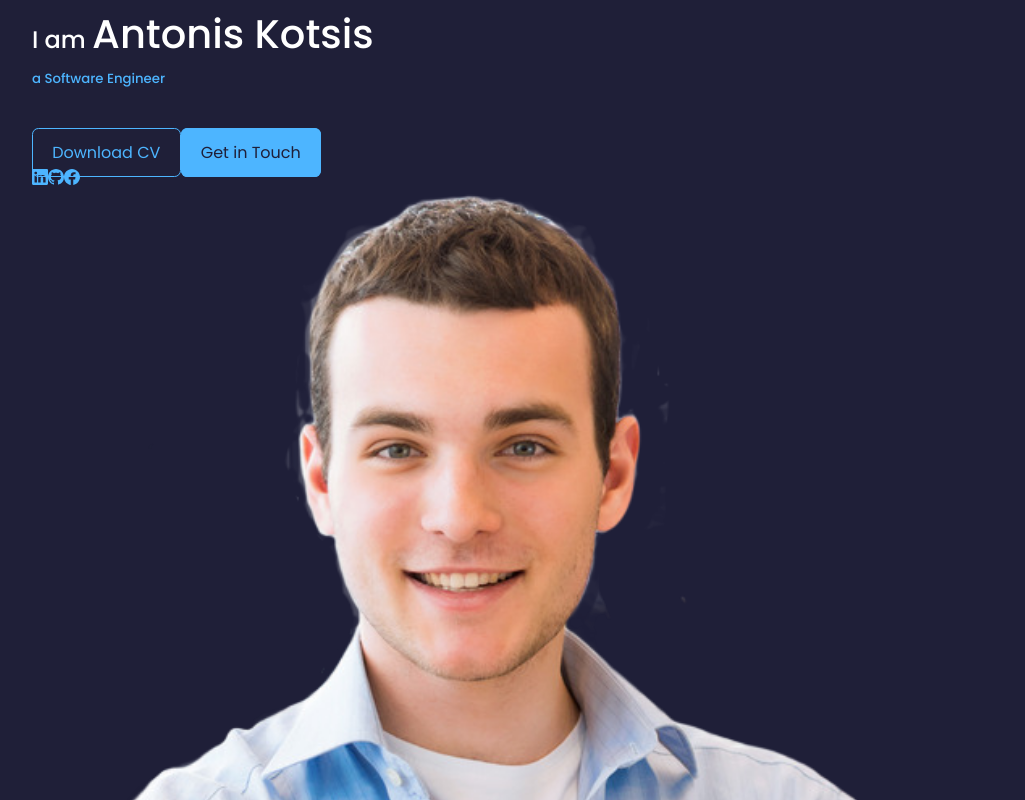
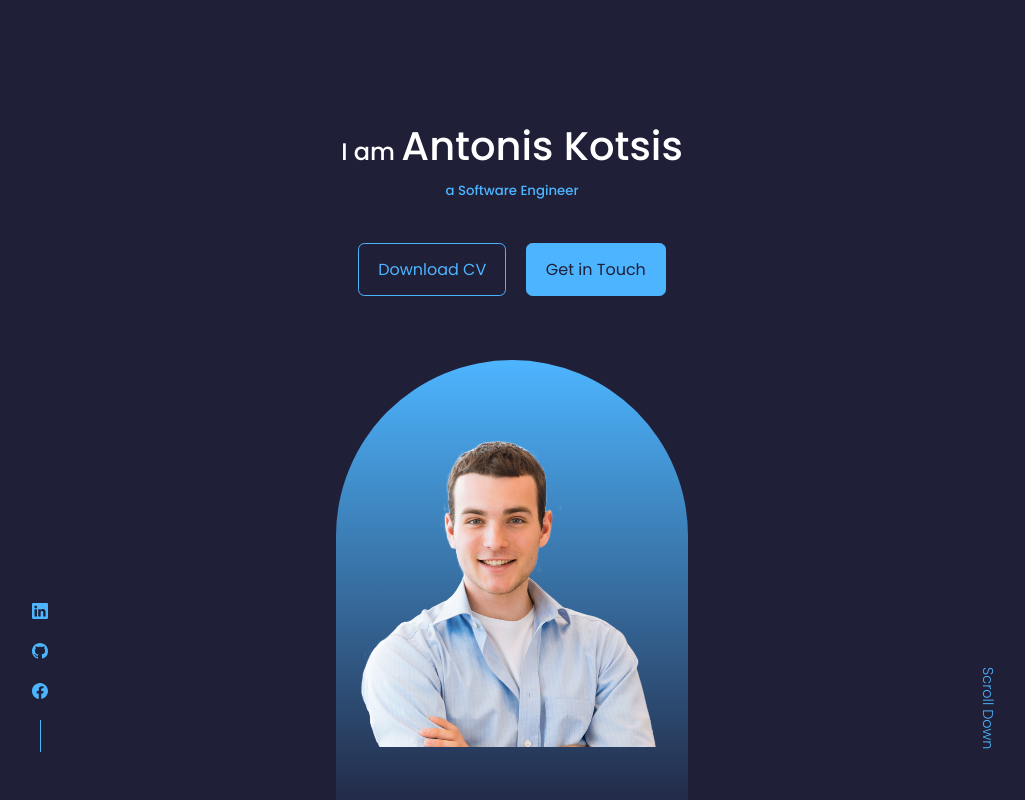
Before and after one commit to AntonisKotsis/myPortfolio, a React (Create React App) app: page / in a window 1280 px wide. Shown: the top 800 px of the page, without its empty margins (128-1153 px from the left). Built offline with nearby package versions, Linux system fonts and the light colour scheme.

Commit message:
Stage 4: Implemented styles for the header component. Profile image needs fixes

```diff
--- a/src/components/header_component/Header.jsx
+++ b/src/components/header_component/Header.jsx
@@ -4,6 +4,7 @@
 
 import './header.css'
 import ProfPic from '../../assets/sample-man.png'
+
 const Header = () => {
   return (
     <header>
@@ -14,10 +15,11 @@
         <SocialsComponent />
 
 
-        <div className='profile-image'>
+        <div className='profile__image'>
           <img src={ProfPic} alt="profile-pic" />
         </div>
 
+        <a href="#contact" className='scroll__down'>Scroll Down</a>
       </div>
 
 
--- a/src/components/header_component/header.css
+++ b/src/components/header_component/header.css
@@ -0,0 +1,89 @@
+header {
+    height: 100vh;
+    padding-top: 7rem;
+    overflow: hidden;
+
+}
+
+.header__container {
+    text-align: center;
+    height: 100%;
+    position: relative;
+}
+
+/* CONTACT BUTTONS */
+.contact-buttons {
+    margin-top: 2.5rem;
+    display: flex;
+    gap: 1.2rem;
+    justify-content: center;
+}
+
+/* HEADER SOCIAL */
+
+.header__socials {
+    display: flex;
+    flex-direction: column;
+    align-items: center;
+    gap: 0.8rem;
+    position: absolute;
+    left: 0;
+    bottom: 3rem;
+}
+
+/* design the line after the social */
+.header__socials::after {
+    content: '';
+    width: 1px;
+    height: 2rem;
+    background: var(--color-primary);
+}
+
+
+/* PROFILE IMAGE */
+
+.profile__image {
+    background: linear-gradient(var(--color-primary), transparent);
+    width: 22rem;
+    height: 30rem;
+    position: absolute;
+    left: 50%;
+    transform: translateX(-50%);
+    margin-top: 4rem;
+    border-radius: 12rem 12rem 0 0;
+    overflow: hidden;
+    padding: 5rem 1.5rem 1.5rem 1.5rem;
+}
+
+.scroll__down {
+    position: absolute;
+    right: -2.3rem;
+    bottom: 5rem;
+    transform: rotate(90deg);
+    font-weight: 300;
+    font-size: 0.9rem;
+}
+
+
+/* ==============MEDIA QUERIES (MEDIUM DEVICES)================= */
+
+@media screen and (max-width: 1024px) {
+    header {
+        height: 68vh;
+    }
+
+}
+
+/* ==============MEDIA QUERIES (SMALL DEVICES)================= */
+
+@media screen and (max-width: 600px) {
+    header {
+        height: 100vh;
+    }
+
+    .header__socials,
+    .scroll__down {
+        display: none;
+    }
+
+}
--- a/src/index.css
+++ b/src/index.css
@@ -66,8 +66,7 @@
 /* Direct child of section */
 
 section > h2,
-section > h5
-{
+section > h5{
     text-align: center;
     color:var(--color-light);
 }
@@ -92,7 +91,7 @@
 
 .btn{
     width: max-content;
-    display: inline;
+    display: inline-block;
     color:var(--color-primary);
     padding: 0.75rem  1.2rem;
     border-radius: 0.4rem;
@@ -123,9 +122,7 @@
     object-fit: cover;
 }
 
-.contact-buttons{
-    margin-top: 3rem;
-}
+
 
 
 /* ==============MEDIA QUERIES (MEDIUM DEVICES)================= */
@@ -142,7 +139,7 @@
 
 /* ==============MEDIA QUERIES (SMALL DEVICES)================= */
 
-@media screen and (max-width: 1024px) {
+@media screen and (max-width: 600px) {
     .container{
         width: var(--container-width-sm);
     }
```
Also changed, not shown: src/assets/model1.jpg (renamed from src/assets/joseph-gonzalez-iFgRcqHznqg-unsplash.jpg).
